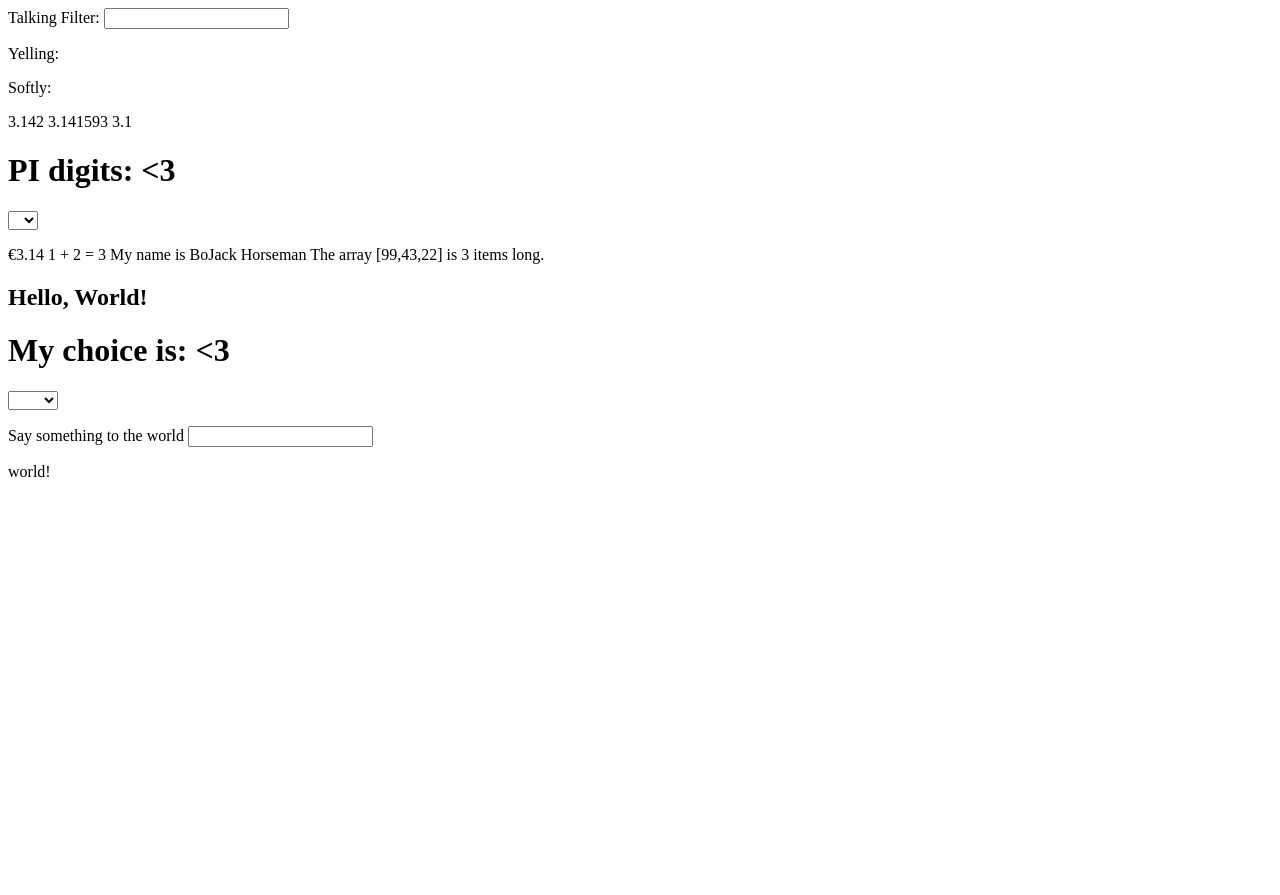
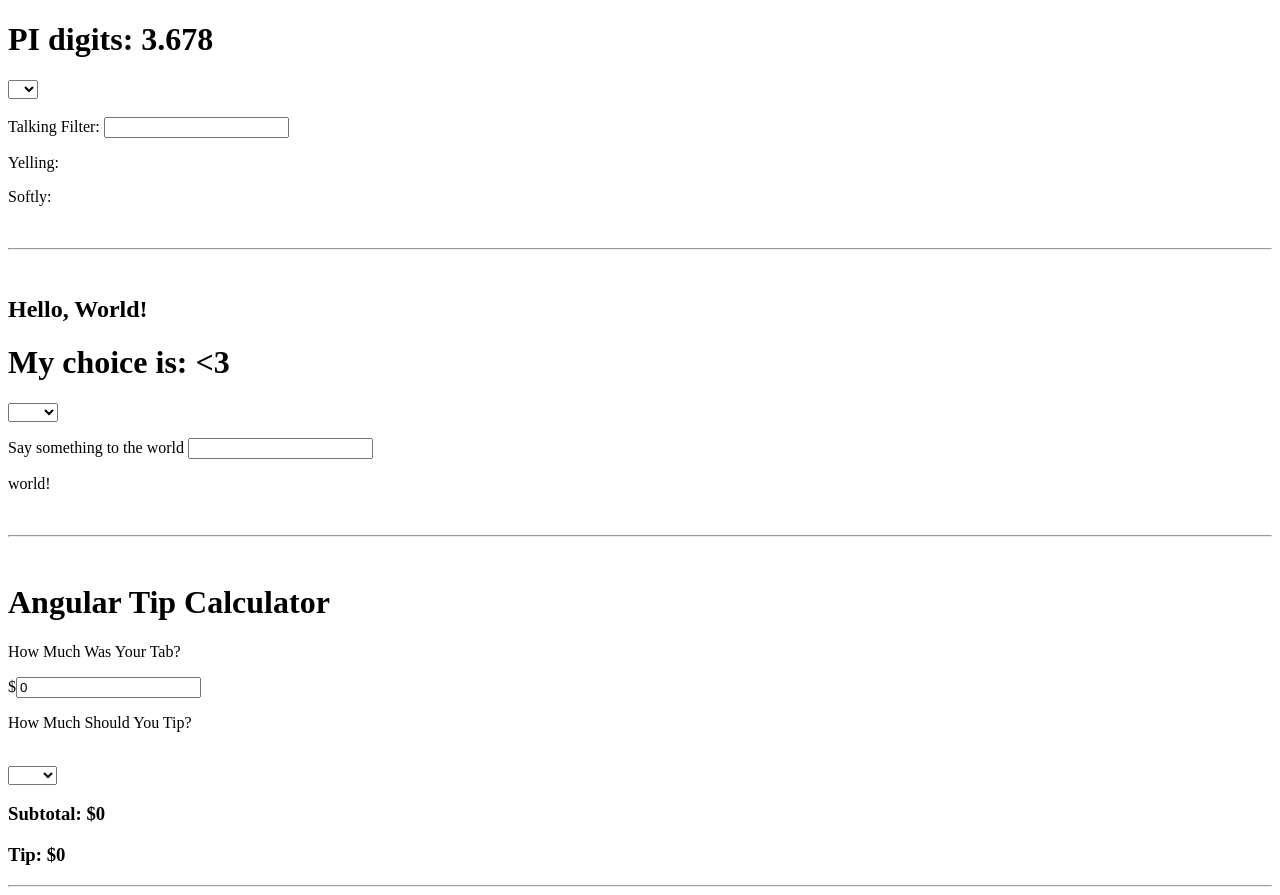
Before and after one commit to RayKoren/Angular-Unit-1, a plain HTML site: page index.html in a window 1280 px wide. Before the commit the page ends 800 px from the top, so only its background shows below. Drawn offline with nearby package versions, Linux system fonts and the light colour scheme.

Commit message:
tip calc done

```diff
--- a/index.html
+++ b/index.html
@@ -5,28 +5,26 @@
     <title>{{greeting}} World</title>
 </head>
 <body>
+
+<h1>PI digits: {{3.678159265359 | number: digits}}</h1>
+<select ng-model="digits">
+  <option value="1">1</option>
+  <option value="2">2</option>
+</select>
+<ng-pluralize count="digits"
+              when="{'1': 'One Digit of Pi.',
+                     'other': '{} digits of PI.'}">
+</ng-pluralize>
+<br><br>
+
 Talking Filter: <input type="text" name="name" value="" ng-model="talking">
 <p>Yelling: {{ talking | uppercase }}</p>
 <p>Softly: {{ talking | lowercase }}</p>
-{{3.14159265359 | number:3}}
-{{3.14159265359 | number:6}}
-{{3.14159265359 | number:1}}
-<h1>PI digits: {{pi}} <3 </h1>
-<select ng-model="pi"class="" >
-  <option value="{{3.14159265359 | number:1}}"><data value=""></data>1</option>
-  <option value="{{3.14159265359 | number:2}}"><data value=""></data>2</option>
-</select>
-<ng-pluralize count="pi"
-                 when="{'3.1': 'One Digit of Pi.',
-                     'other': '{} digits of PI.'}">
-</ng-pluralize>
-<p>
-  {{3.14159265359 | currency : "€"}}
+<br>
+<hr>
 
-  1 + 2 = {{1 + 2}}
-My name is {{"BoJack" + " Horseman"}}
-The array [99,43,22] is {{ [99,43,22].length }} items long.
-</p>
+<br>
+
   <div ng-controller="HelloController">
         <h2>Hello, {{hello.title}}!</h2>
   </div>
@@ -39,6 +37,26 @@ The array [99,43,22] is {{ [99,43,22].length }} items long.
       <input type="text" ng-model="greeting" ng-init="BOJack">
     </p>
     <p>{{ greeting }} world!</p>
+
+    <br>
+    <hr>
+    <br>
+
+    <h1>Angular Tip Calculator</h1>
+    <p>How Much Was Your Tab?</p>
+    $<input type="number" name="tab" value="" ng-model="tab" ng-init="tab = 0.00">
+    <br>
+    <p>How Much Should You Tip?</p>
+    <br>
+    <select value="0" name="tip" ng-model="tip" ng-init="tip = 0">
+      <option value=".15">15%</option>
+      <option value=".2">20%</option>
+    </select>
+    <h3>Subtotal: ${{tab}} </h3>
+    <h3>Tip: ${{tab * tip}}</h3>
+    <hr>
+
+
     <script type="text/javascript" src="https://ajax.googleapis.com/ajax/libs/angularjs/1.5.5/angular.js"></script>
     <script type="text/javascript" src="app.js"></script>
 </body>
```
